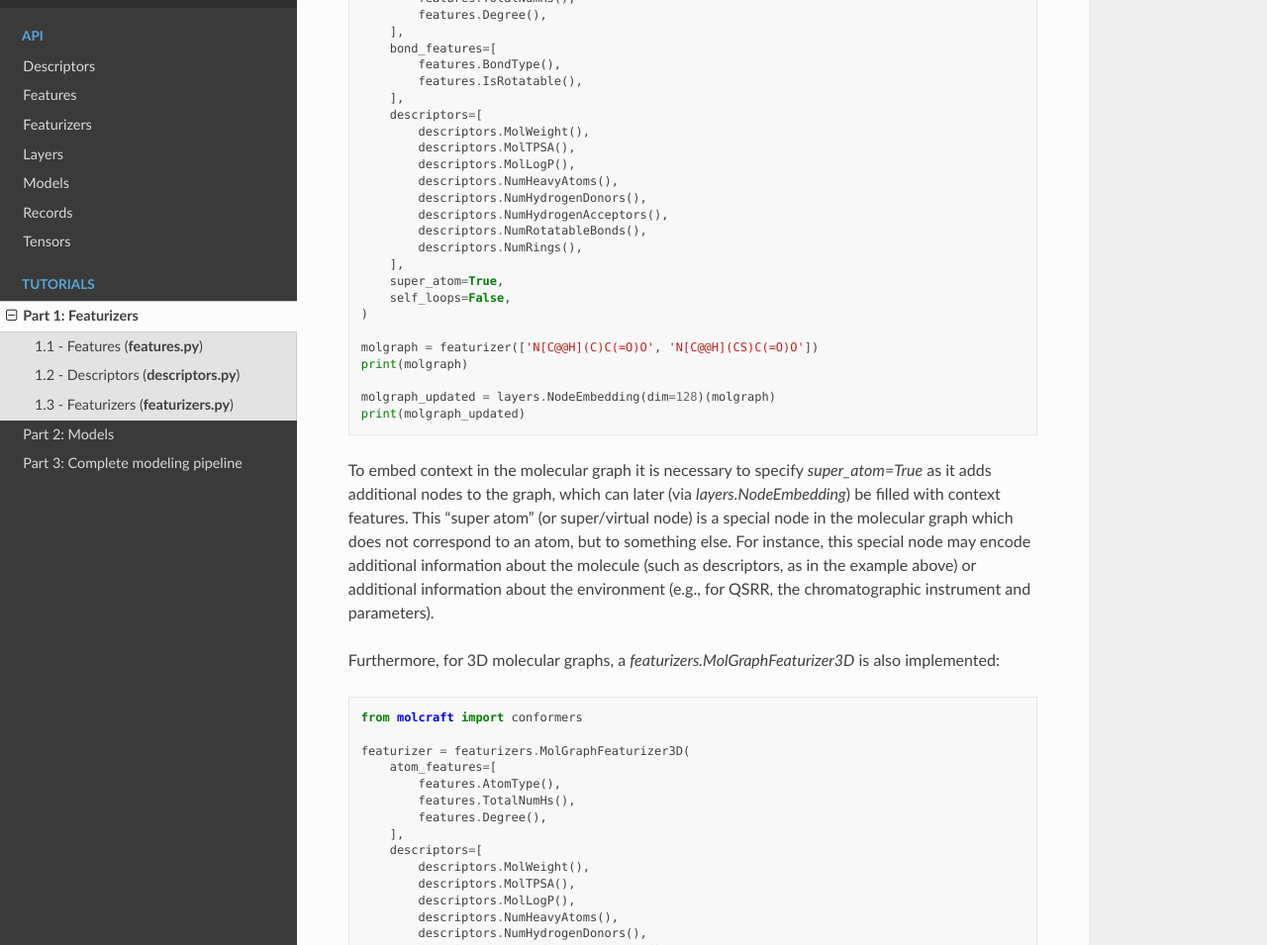
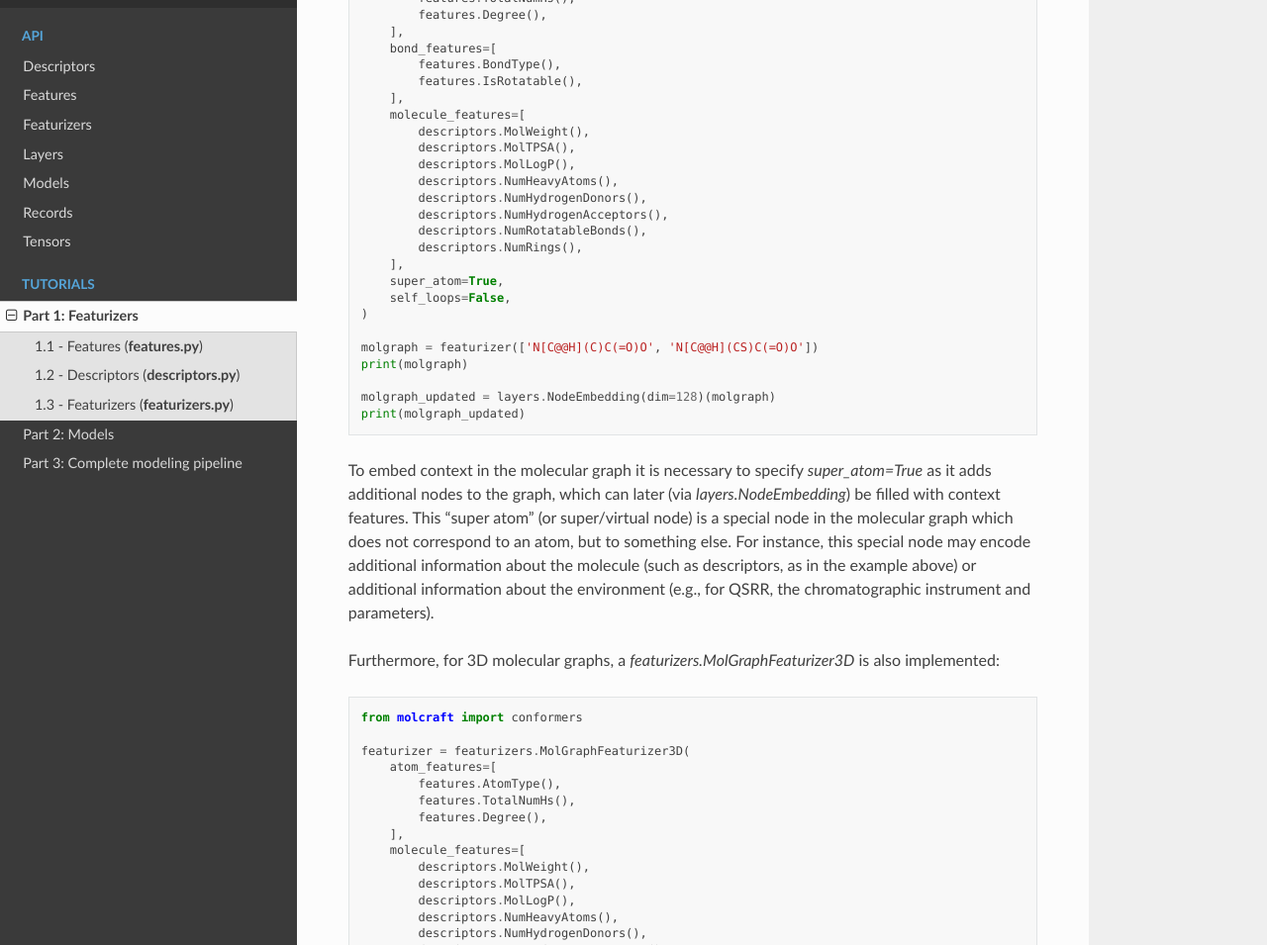
Before and after one commit to CompOmics/molcraft, a Sphinx documentation site: the page built from docs/tutorials/featurizer_tutorial.rst, in a window 1280 px wide and 1400 px high, scrolled down 862 px. Shown: the part 151-1106 px from the top of the window at 99% size. Built offline with Sphinx 7.4.7 and the Read the Docs theme 3.1.0, drawn with Linux system fonts in a browser that asks for light colours.

Commit message:
update tutorials

```diff
--- a/docs/tutorials/complete_tutorial.rst
+++ b/docs/tutorials/complete_tutorial.rst
@@ -20,7 +20,7 @@ Part 3: Complete modeling pipeline
     # TODO: Allow label masks for missing labels
 
     train_data, validation_data, test_data = datasets.split(
-        data, train_frac=0.8, validation_frac=0.1, test_frac=0.1, shuffle=True, random_state=42,
+        data, train_size=0.8, validation_size=0.1, test_size=0.1, shuffle=True, random_state=42,
     )
 
     featurizer = featurizers.MolGraphFeaturizer(
--- a/docs/tutorials/featurizer_tutorial.rst
+++ b/docs/tutorials/featurizer_tutorial.rst
@@ -48,7 +48,7 @@ and then subsequently embed that molecular graph.
             features.BondType(),
             features.IsRotatable(),
         ],
-        descriptors=[
+        molecule_features=[
             descriptors.MolWeight(),
             descriptors.MolTPSA(),
             descriptors.MolLogP(),
@@ -87,7 +87,7 @@ Furthermore, for 3D molecular graphs, a `featurizers.MolGraphFeaturizer3D` is al
             features.TotalNumHs(),
             features.Degree(),
         ],
-        descriptors=[
+        molecule_features=[
             descriptors.MolWeight(),
             descriptors.MolTPSA(),
             descriptors.MolLogP(),
```
